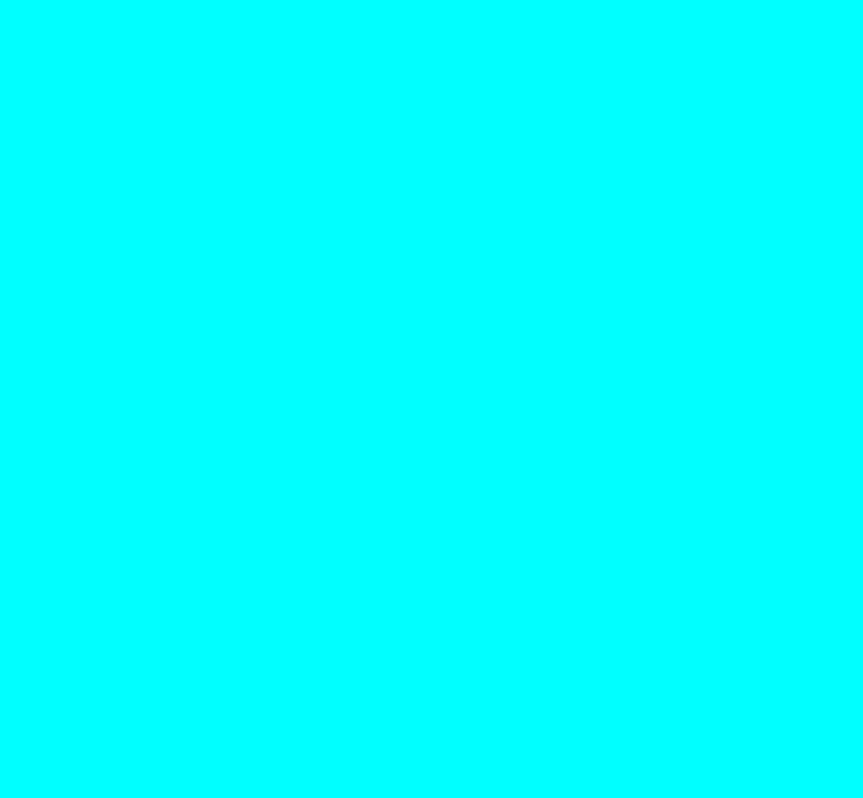
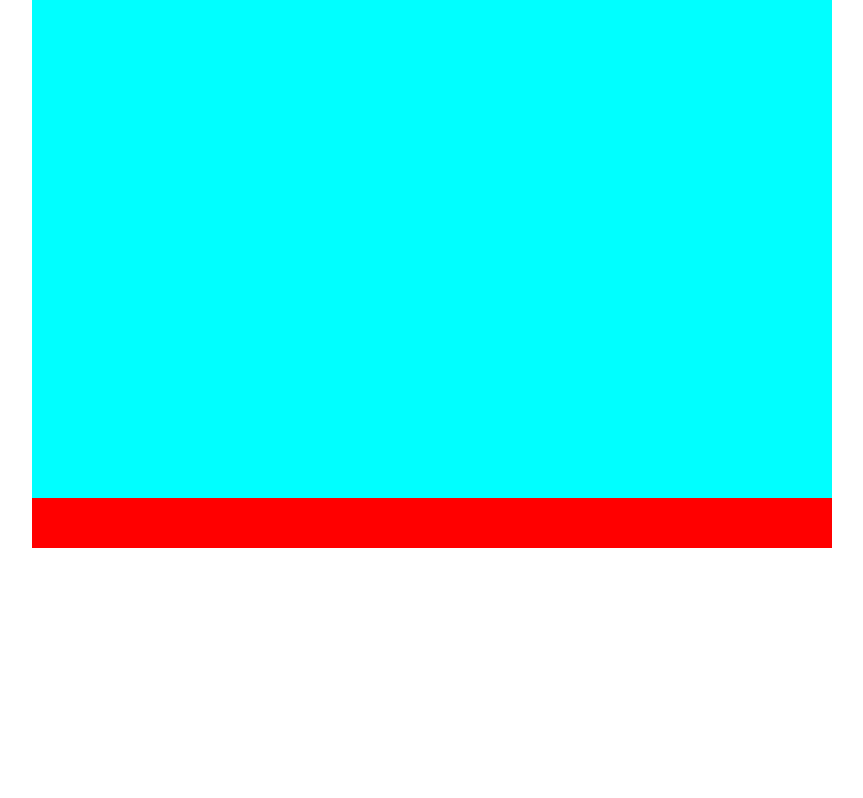
Before and after one commit to VishnuPScodes/messenger, a React (Vite) app: page / in a window 1280 px wide. Shown: the part 1102-1900 px from the top of the page, without its empty margins (208-1071 px from the left). After the commit the page ends 1650 px from the top, so only its background shows below. Built offline with nearby package versions, Linux system fonts and the light colour scheme.

Commit message:
added the basic layout

```diff
--- a/src/App.css
+++ b/src/App.css
@@ -1,14 +1,22 @@
 #main-container{
-  max-width: 40em;
-  min-height: 30em;
+  max-width: 10em;
+  min-height: 20em;
+
+  margin: 0 auto;
+  font-size: 5rem;
+}
+#display{
+  max-width:10em ;
+  min-height: 20em;
   background-color: aqua;
-  margin: 0 auto;
-  font-size: 5em;
 }
 #send-div{
-  max-width: 40em;
+  max-width: 50rem;
   height: 50px;
   background-color: red;
 
 
+  bottom: 0;
+
+
 }
--- a/src/App.jsx
+++ b/src/App.jsx
@@ -7,10 +7,13 @@ function App() {
 
   return (
     <div className="App">
-           <div  id='main-container'> Lorem ipsum, dolor sit amet consectetur adipisicing elit. Nam consectetur quod cum suscipit natus quam praesentium laboriosam commodi, deserunt, fuga illo molestiae placeat facere exercitationem. Perferendis harum sunt corrupti perspiciatis!</div>
-           <div id='send-div'>
+           <div  id='main-container'>
+            <div id='display'>     display</div>
+            <div id='send-div'>
 
-           </div>
+</div>
+       </div>
+
     </div>
   )
 }
```
